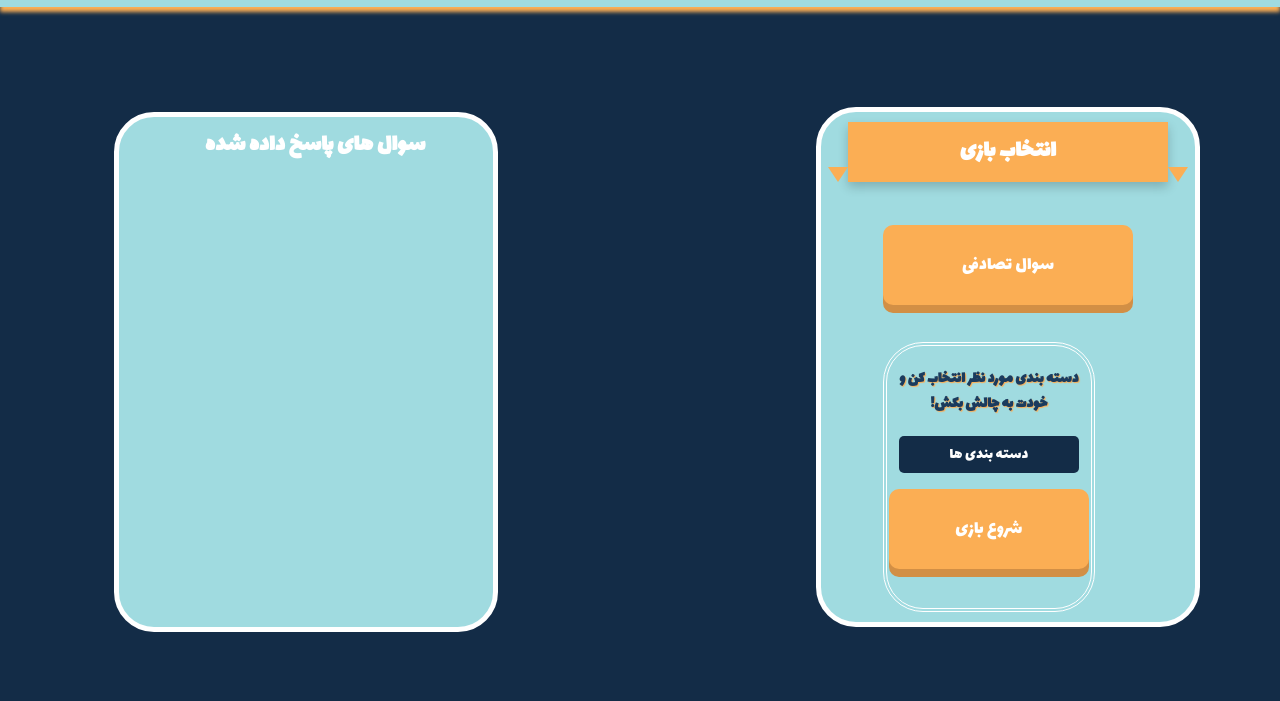
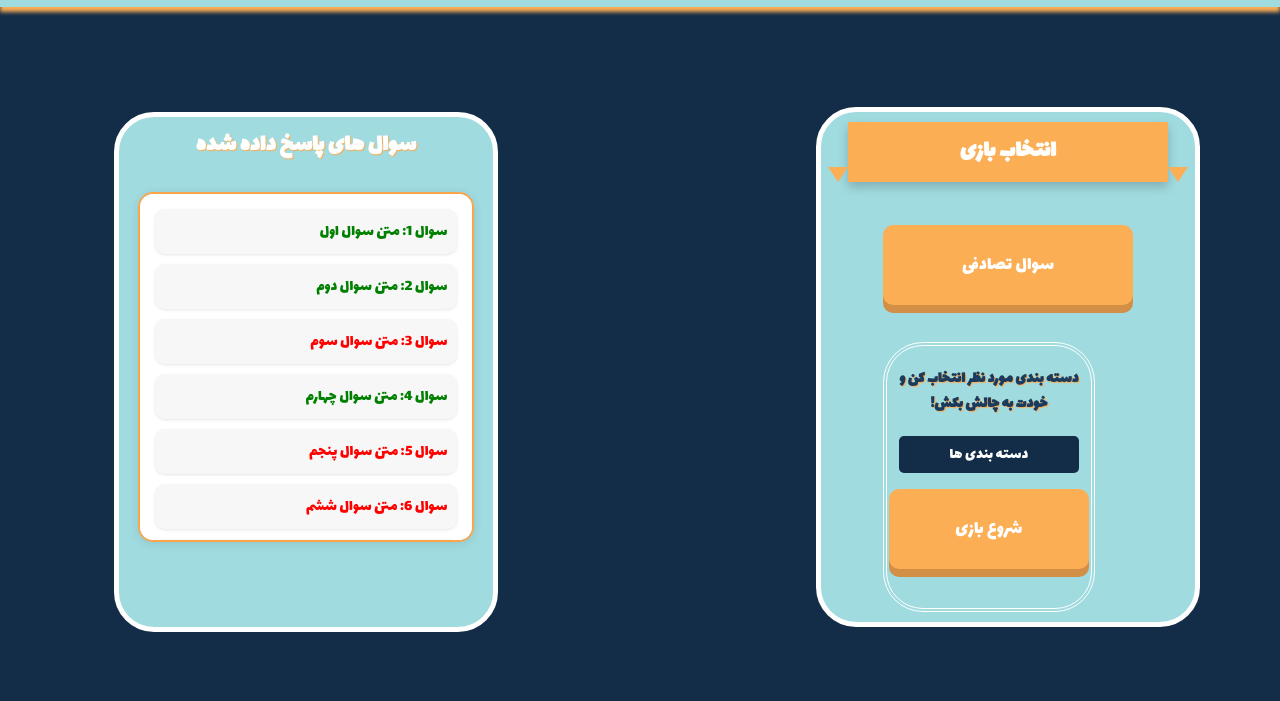
Before and after one commit to mobinarashidi/Web-Project-10, a plain HTML site: page WebProject/src/HTML/QuestionBox.html in a window 1280 px wide. Shown: the part 68-769 px from the top of the page. Drawn offline with Linux system fonts and the light colour scheme.

Commit message:
completed questionbox of player's page

```diff
--- a/WebProject/src/CSS/MainPlayerPageStyle.css
+++ b/WebProject/src/CSS/MainPlayerPageStyle.css
@@ -97,6 +97,7 @@ footer {
     font-weight: 500;
     font-family: Lalezar;
     direction: rtl;
+    text-shadow: #A0DBE0 1px 1px 0;
 }
 
 .footer-content p {
--- a/WebProject/src/CSS/QuestionBoxStyle.css
+++ b/WebProject/src/CSS/QuestionBoxStyle.css
@@ -275,12 +275,12 @@ select:hover {
     height: 520px;
     width: 30%;
     display: flex;
+    flex-direction: column; /* Make it stack vertically */
     background-color: #A0DBE0;
     position: absolute;  /* Position it freely within the parent */
     top: 10%;            /* Move it higher on the page */
     left: 5%;            /* Adjust it towards the left */
 }
-
 
 .text-in-questionList {
     color: white;
@@ -288,16 +288,77 @@ select:hover {
     font-weight: bold;
     font-size: 1.5em;
     text-align: center;
-    margin-left: 23%;
+    margin-left: 0%;
     margin-top: 10px;
-    position: relative; /* Enable positioning for the line */
-    display: inline-block; /* Keep the text inline and allow styling adjustments */
+    position: relative;
+    display: inline-block;
+    height: 45px;
+    text-shadow: #FBAE54 1px 1px 1px;
+}
 
+/* Scrollable box */
+.scroll-box {
+    background-color: #fff; /* Background color for the scroll box */
+    padding: 15px;
+    margin: 20px auto;
+    width: 90%;
+    height: 350px; /* Fixed height to allow scrolling */
+    overflow-y: scroll; /* Enable vertical scrolling */
+    border-radius: 15px;
+    border: 2px solid #fba54b; /* Light border around the box */
+    box-shadow: 0 2px 10px rgba(0, 0, 0, 0.1); /* Slight shadow effect */
+}
 
+/* Styling the scrollbar */
+.scroll-box::-webkit-scrollbar {
+    width: 20px; /* Scrollbar width */
+}
 
+.scroll-box::-webkit-scrollbar-track {
+    box-shadow: inset 0 0 5px #FBAE54; /* Track shadow */
+    border-radius: 10px; /* Track rounded corners */
+}
 
-    height: 45px;
+.scroll-box::-webkit-scrollbar-thumb {
+    background: #FBAE54; /* Scrollbar handle color */
+    border-radius: 10px; /* Rounded handle */
+}
 
+.scroll-box::-webkit-scrollbar-thumb:hover {
+    background: #d28f45; /* Darker  on hover */
+}
+
+/* List styling */
+.question-items {
+    list-style-type: none; /* Remove default bullet points */
+    padding: 0;
+    margin: 0;
+    direction: rtl; /* Ensure text is aligned right (RTL) */
+}
+
+.question-items li {
+    font-family: Arial, sans-serif;
+    font-size: 1em;
+    padding: 10px;
+    margin-bottom: 10px;
+    background-color: #f7f7f7;
+    border-radius: 10px;
+    box-shadow: 0 1px 3px rgba(0, 0, 0, 0.1);
+    color: #333;
+}
+
+.question-items li:hover {
+    background-color: #f0f0f0; /* Slight color change on hover */
+}
+
+li.true {
+    font-family: Lalezar;
+    color: green;
+}
+
+li.false {
+    font-family: Lalezar;
+    color: red;
 }
 
 /* Footer basic reset */
--- a/WebProject/src/HTML/QuestionBox.html
+++ b/WebProject/src/HTML/QuestionBox.html
@@ -58,6 +58,21 @@
 <div class="questionList">
 <div class="text-in-questionList">سوال های پاسخ داده شده</div>
 
+    <!-- Scrollable box inside the questionList -->
+    <div class="scroll-box">
+        <ul class="question-items">
+            <li class="true">سوال 1: متن سوال اول</li>
+            <li class="true">سوال 2: متن سوال دوم</li>
+            <li class="false">سوال 3: متن سوال سوم</li>
+            <li class="true">سوال 4: متن سوال چهارم</li>
+            <li class="false">سوال 5: متن سوال پنجم</li>
+            <li class="false">سوال 6: متن سوال ششم</li>
+            <li class="true">سوال 7: متن سوال هفتم</li>
+            <li class="false">سوال 8: متن سوال هشتم</li>
+            <li class="true">سوال 9: متن سوال نهم</li>
+            <li class="false">سوال 10: متن سوال دهم</li>
+        </ul>
+    </div>
 </div>
 
 <footer class="footer">
```
Also changed, not shown: WebProject/index.html (deleted, +0 -40 lines), WebProject/package.json (deleted, +0 -15 lines), WebProject/src/photo/facebook.png (deleted), WebProject/src/photo/instagram.png (deleted), WebProject/src/photo/twitter.png (deleted), WebProject/src/photo/youtube.png (deleted).
